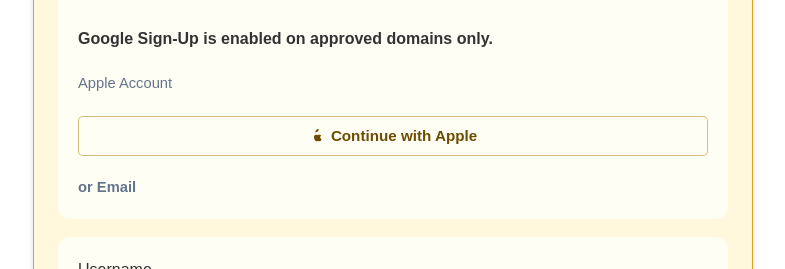
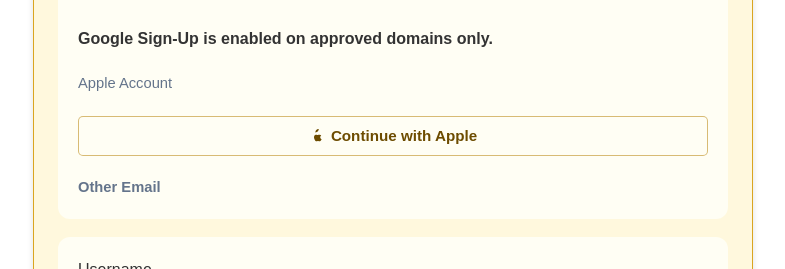
Before and after one commit to jdermlife/fleetmanagement, a React (Vite) app in the folder frontend/: page /register in a window 1280 px wide. Shown: the part 1164-1433 px from the top of the page, without its empty margins (247-1032 px from the left). Built offline with nearby package versions, Linux system fonts and the light colour scheme; no server answers; what @capacitor/core would draw is missing.

Commit message:
Other email

```diff
--- a/frontend/src/pages/auth/RegisterPage.tsx
+++ b/frontend/src/pages/auth/RegisterPage.tsx
@@ -294,7 +294,7 @@ export default function RegisterPage() {
         ) : null}
 
         <p className="auth-role-copy">
-          <strong>or Email</strong>
+          <strong>Other Email</strong>
         </p>
       </div>
 
```
